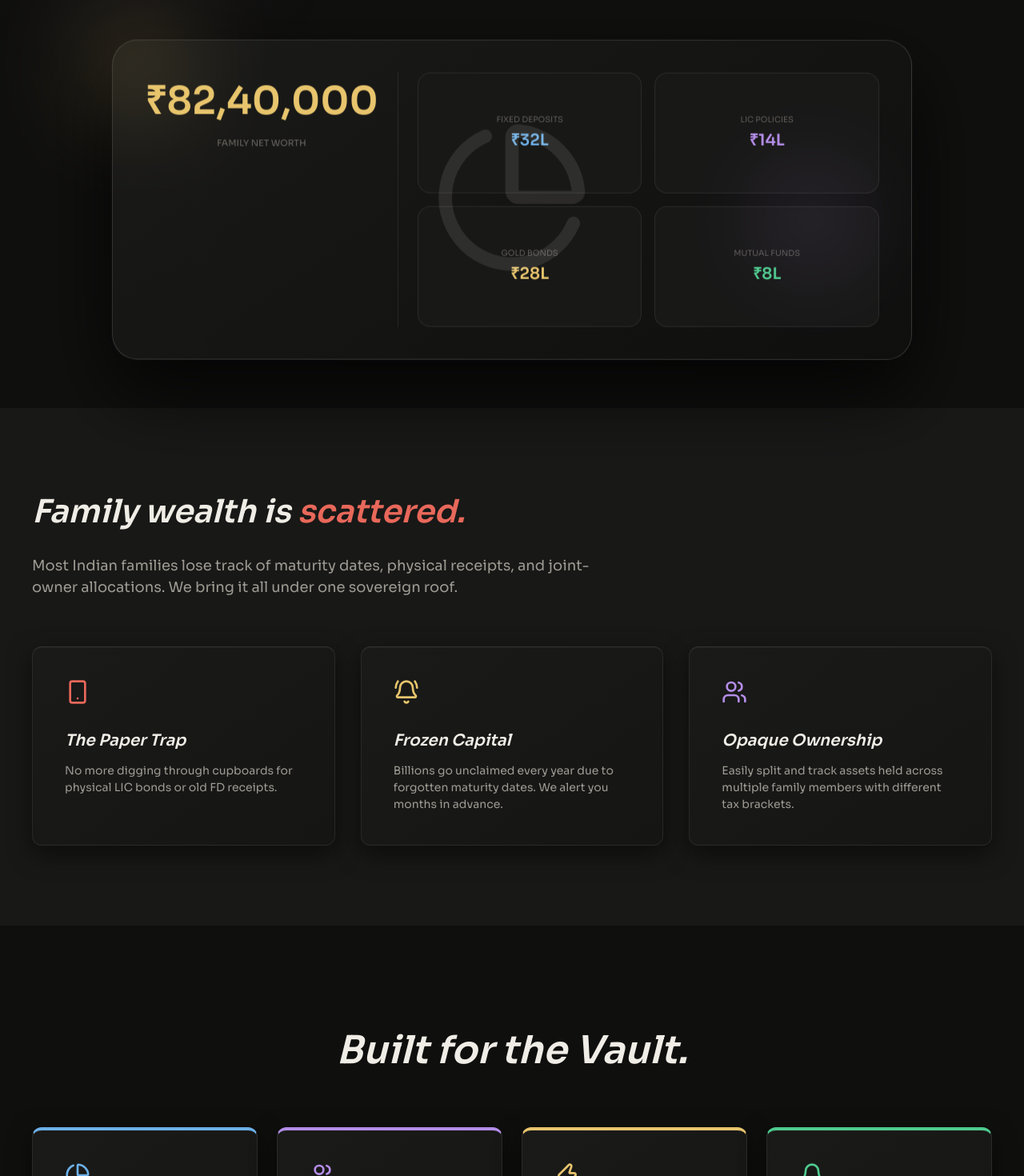
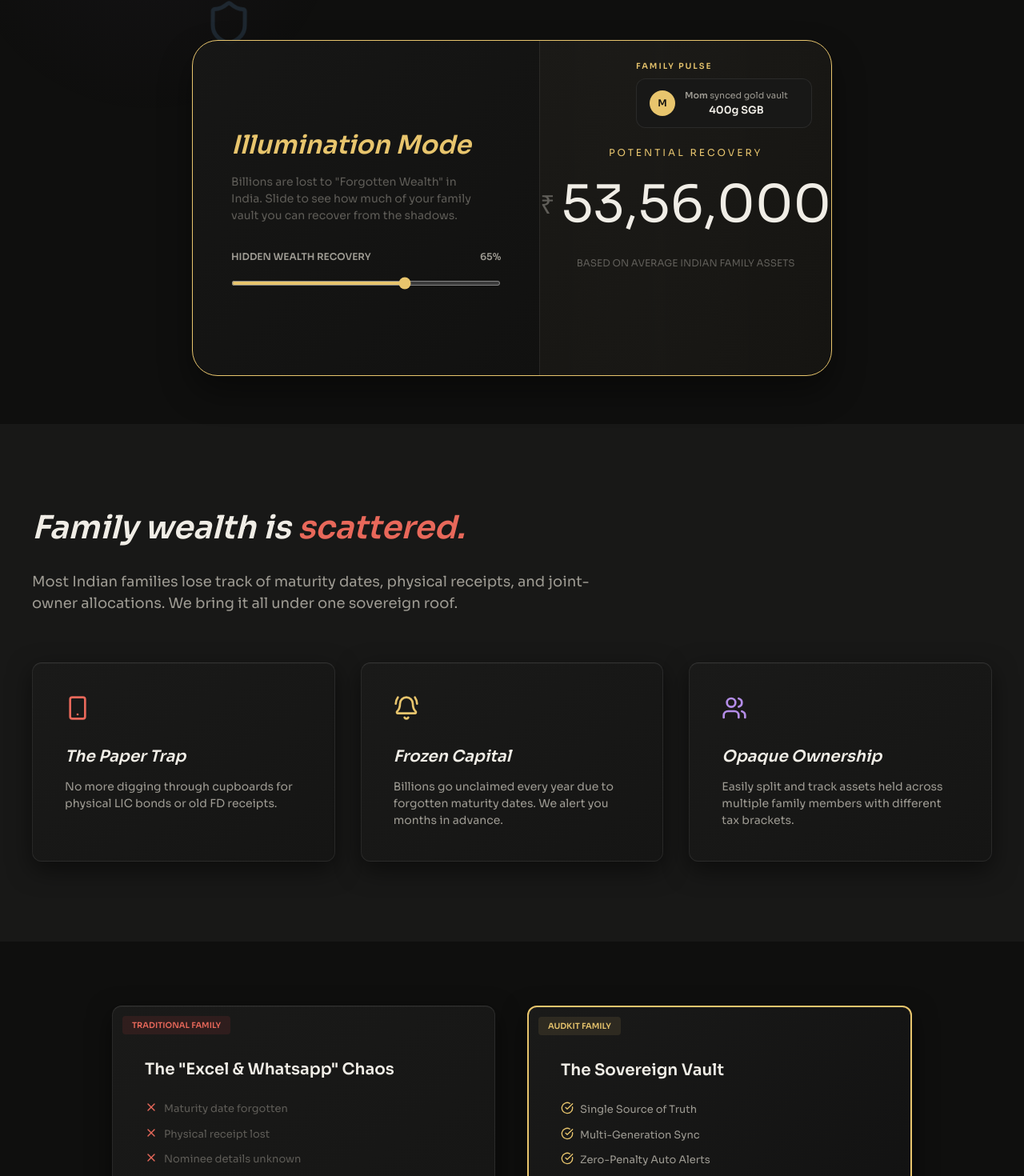
Before and after one commit to 0xdarrt/Audkit, a React (Vite) app: page / in a window 1280 px wide. Shown: the part 567-2037 px from the top of the page at 80% size. Built offline with nearby package versions, Linux system fonts and the light colour scheme; no server answers.

Commit message:
Feat: Remastered Interactive 3D Landing Page & Wealth Projector

```diff
--- a/src/index.css
+++ b/src/index.css
@@ -117,6 +117,43 @@ body {
 .interactive-card:hover {
   transform: translateY(-8px) scale(1.02);
   filter: brightness(1.1);
+}
+
+/* 3D Interactivity Utilities */
+.perspective-1000 {
+  perspective: 1000px;
+}
+
+.tilt-card {
+  transition: transform 0.1s ease-out, box-shadow 0.3s ease;
+  transform-style: preserve-3d;
+}
+
+.tilt-card:hover {
+  box-shadow: 0 45px 100px rgba(0, 0, 0, 0.6);
+}
+
+@keyframes shimmer {
+  0% { background-position: -200% 0; }
+  100% { background-position: 200% 0; }
+}
+
+.shimmer-bg {
+  background: linear-gradient(90deg, rgba(255,255,255,0) 0%, rgba(255,255,255,0.05) 50%, rgba(255,255,255,0) 100%);
+  background-size: 200% 100%;
+  animation: shimmer 3s infinite linear;
+}
+
+@keyframes pulse-ring {
+  0% { transform: scale(0.33); opacity: 0; }
+  80%, 100% { opacity: 0; }
+}
+
+.glow-ring {
+  position: absolute;
+  border: 4px solid var(--accent);
+  border-radius: 50%;
+  animation: pulse-ring 2s cubic-bezier(0.215, 0.61, 0.355, 1) infinite;
 }
 
 /* Layout */
--- a/src/pages/Landing.jsx
+++ b/src/pages/Landing.jsx
@@ -3,8 +3,12 @@ import { useNavigate } from 'react-router-dom';
 import {
   ArrowRight, Shield, Zap, Users, PieChart,
   ChevronDown, Bell, CheckCircle, Smartphone,
-  HelpCircle, Star, Lock, BellRing
+  HelpCircle, Star, Lock, BellRing, Wallet, X
 } from 'lucide-react';
+
+const fmtMoney = (val) => {
+  return new Intl.NumberFormat('en-IN').format(val);
+};
 
 const useScrollReveal = () => {
   const [revealed, setRevealed] = useState([]);
@@ -33,6 +37,34 @@ export default function Landing() {
   const revealed = useScrollReveal();
   const [activeFaq, setActiveFaq] = useState(null);
 
+  // Interactive Interactivity States
+  const [recoverySlider, setRecoverySlider] = useState(65); // % of recovered wealth
+  const [tiltStyle, setTiltStyle] = useState({ transform: 'rotateX(0deg) rotateY(0deg)' });
+  const [pulseIndex, setPulseIndex] = useState(0);
+
+  const handleMouseMove = (e) => {
+    const { clientX, clientY, currentTarget } = e;
+    const { left, top, width, height } = currentTarget.getBoundingClientRect();
+    const x = (clientX - left) / width - 0.5;
+    const y = (clientY - top) / height - 0.5;
+    setTiltStyle({ transform: `rotateX(${y * -15}deg) rotateY(${x * 15}deg)` });
+  };
+
+  const resetTilt = () => setTiltStyle({ transform: 'rotateX(0deg) rotateY(0deg)' });
+
+  // Mock Family Activity Feed
+  const activityFeed = [
+    { user: 'Papa', action: 'added generic FD', val: '₹12,40,000', time: '2m ago' },
+    { user: 'System', action: 'maturity alert sent for', val: 'LIC Bond B-4', time: '12m ago' },
+    { user: 'Mom', action: 'synced gold vault', val: '400g SGB', time: '1h ago' },
+    { user: 'Audkit AI', action: 'analyzed leakage', val: '₹4,500 Saved', time: 'Just Now' }
+  ];
+
+  useEffect(() => {
+    const timer = setInterval(() => setPulseIndex(p => (p + 1) % activityFeed.length), 3000);
+    return () => clearInterval(timer);
+  }, []);
+
   const isVisible = (id) => revealed.includes(id);
 
   const features = [
@@ -48,6 +80,11 @@ export default function Landing() {
       {/* 3D Static Background Ornament */}
       <div style={{ position: 'fixed', top: '-10%', right: '-5%', width: '600px', height: '600px', background: 'radial-gradient(circle, rgba(232, 197, 109, 0.05) 0%, transparent 70%)', zIndex: 0, pointerEvents: 'none' }}></div>
       <div style={{ position: 'fixed', bottom: '10%', left: '-5%', width: '500px', height: '500px', background: 'radial-gradient(circle, rgba(180, 141, 232, 0.03) 0%, transparent 70%)', zIndex: 0, pointerEvents: 'none' }}></div>
+
+      {/* Floating Parallax Assets */}
+      <div className="floating" style={{ position: 'absolute', top: '15%', left: '10%', opacity: 0.2, zIndex: 0 }}><Wallet size={80} color="var(--accent)" /></div>
+      <div className="floating" style={{ position: 'absolute', top: '45%', right: '15%', opacity: 0.1, zIndex: 0, animationDelay: '1s' }}><PieChart size={120} color="var(--purple)" /></div>
+      <div className="floating" style={{ position: 'absolute', bottom: '20%', left: '20%', opacity: 0.15, zIndex: 0, animationDelay: '2s' }}><Shield size={60} color="var(--blue)" /></div>
 
       {/* Floating Navbar */}
       <nav style={{
@@ -109,37 +146,66 @@ export default function Landing() {
           </div>
         </div>
 
-        {/* 3D Visual Mockup Placeholder */}
-        <div className={`floating reveal-section ${isVisible('hero') ? 'reveal-up' : ''}`} id="hero-img" style={{
-          marginTop: '80px', width: '100%', maxWidth: '1000px', height: '400px',
-          background: 'linear-gradient(145deg, #1a1a19, #0f0f0e)',
-          borderRadius: '32px', border: '1px solid var(--border2)',
-          position: 'relative', boxShadow: '0 40px 100px rgba(0,0,0,0.8)'
-        }}>
-           <div style={{ position: 'absolute', top: '50%', left: '50%', transform: 'translate(-50%, -50%)', opacity: 0.1 }}>
-              <PieChart size={200} />
-           </div>
-           {/* Abstract 3D Shapes */}
-           <div style={{ position: 'absolute', top: '-30px', left: '-30px', width: '120px', height: '120px', background: 'var(--accent)', borderRadius: '24px', filter: 'blur(60px)', opacity: 0.2 }}></div>
-           <div style={{ position: 'absolute', bottom: '100px', right: '50px', width: '150px', height: '150px', background: 'var(--purple)', borderRadius: '50%', filter: 'blur(50px)', opacity: 0.1 }}></div>
+        {/* INTERACTIVE WEALTH PROJECTOR (REPLACES NET WORTH) */}
+        <div
+          className={`perspective-1000 reveal-section ${isVisible('hero') ? 'reveal-up' : ''}`}
+          id="hero-projector"
+          onMouseMove={handleMouseMove}
+          onMouseLeave={resetTilt}
+          style={{ marginTop: '80px', width: '100%', display: 'flex', justifyContent: 'center' }}
+        >
+           <div className="tilt-card glass-panel" style={{
+             width: '100%', maxWidth: '800px', height: '420px',
+             background: 'linear-gradient(135deg, rgba(24, 24, 23, 0.95), rgba(15, 15, 14, 0.98))',
+             borderRadius: '32px', border: '1px solid var(--accent)',
+             position: 'relative', overflow: 'hidden', display: 'flex', ...tiltStyle
+           }}>
+              {/* Animated Pulse Feed in Top Right */}
+              <div style={{ position: 'absolute', top: '24px', right: '24px', zIndex: 10 }}>
+                 <div className="card-value" style={{ fontSize: '10px', color: 'var(--accent)', letterSpacing: '2px', display: 'flex', alignItems: 'center', gap: '8px', marginBottom: '8px' }}>
+                    <div className="glow-ring" style={{ width: '12px', height: '12px' }}></div> FAMILY PULSE
+                 </div>
+                 <div className="fade-in" key={pulseIndex} style={{ background: 'var(--bg2)', padding: '12px 16px', borderRadius: '12px', border: '1px solid var(--border)', display: 'flex', gap: '12px', alignItems: 'center', width: '220px' }}>
+                    <div style={{ width: '32px', height: '32px', borderRadius: '50%', background: 'var(--accent)', color: 'var(--bg)', display: 'flex', alignItems: 'center', justifyContent: 'center', fontSize: '12px', fontWeight: 'bold' }}>
+                      {activityFeed[pulseIndex].user[0]}
+                    </div>
+                    <div>
+                      <div style={{ fontSize: '11px', color: 'var(--text2)' }}><b>{activityFeed[pulseIndex].user}</b> {activityFeed[pulseIndex].action}</div>
+                      <div style={{ fontSize: '13px', fontWeight: 'bold' }}>{activityFeed[pulseIndex].val}</div>
+                    </div>
+                 </div>
+              </div>
 
-           <div style={{ display: 'flex', padding: '40px', gap: '24px', height: '100%' }}>
-              <div style={{ flex: 1, borderRight: '1px solid var(--border)', paddingRight: '24px' }}>
-                 <div className="card-value" style={{ fontSize: '48px', marginBottom: '8px', color: 'var(--accent)' }}>₹82,40,000</div>
-                 <div className="label" style={{ color: 'var(--text3)' }}>FAMILY NET WORTH</div>
+              {/* Main Recovery UI */}
+              <div style={{ flex: 1, padding: '48px', display: 'flex', flexDirection: 'column', justifyContent: 'center', textAlign: 'left' }}>
+                  <h3 className="section-title" style={{ fontSize: '32px', color: 'var(--accent)', marginBottom: '12px' }}>Illumination Mode</h3>
+                  <p style={{ color: 'var(--text3)', fontSize: '14px', maxWidth: '300px', marginBottom: '32px' }}>Billions are lost to "Forgotten Wealth" in India. Slide to see how much of your family vault you can recover from the shadows.</p>
+
+                  <div style={{ width: '100%', maxWidth: '350px' }}>
+                    <div style={{ display: 'flex', justifyContent: 'space-between', marginBottom: '12px', fontSize: '12px', color: 'var(--text2)', fontWeight: 'bold' }}>
+                      <span>HIDDEN WEALTH RECOVERY</span>
+                      <span>{recoverySlider}%</span>
+                    </div>
+                    <input
+                      type="range" min="0" max="100"
+                      value={recoverySlider}
+                      onChange={(e) => setRecoverySlider(e.target.value)}
+                      style={{ width: '100%', height: '6px', background: 'var(--bg2)', borderRadius: '5px', accentColor: 'var(--accent)', cursor: 'pointer' }}
+                    />
+                  </div>
               </div>
-              <div style={{ flex: 2, display: 'grid', gridTemplateColumns: '1fr 1fr', gap: '16px' }}>
-                 {[
-                   { label: 'Fixed Deposits', val: '₹32L', color: 'var(--blue)' },
-                   { label: 'LIC Policies', val: '₹14L', color: 'var(--purple)' },
-                   { label: 'Gold Bonds', val: '₹28L', color: 'var(--accent)' },
-                   { label: 'Mutual Funds', val: '₹8L', color: 'var(--green)' }
-                 ].map((item, i) => (
-                   <div key={i} className="interactive-card" style={{ background: 'var(--bg2)', borderRadius: '16px', padding: '20px', border: '1px solid var(--border)', display: 'flex', flexDirection: 'column', justifyContent: 'center' }}>
-                      <div style={{ fontSize: '10px', color: 'var(--text3)', textTransform: 'uppercase', marginBottom: '4px' }}>{item.label}</div>
-                      <div style={{ fontSize: '20px', fontWeight: 'bold', color: item.color }}>{item.val}</div>
-                   </div>
-                 ))}
+
+              {/* Visual Result Visualization */}
+              <div style={{ flex: 1, background: 'rgba(232, 197, 109, 0.02)', display: 'flex', alignItems: 'center', justifyContent: 'center', borderLeft: '1px solid var(--border)', position: 'relative' }}>
+                  <div className="shimmer-bg" style={{ position: 'absolute', top: 0, left: 0, right: 0, bottom: 0, opacity: 0.3 }}></div>
+                  <div style={{ textAlign: 'center' }}>
+                    <div style={{ fontSize: '12px', color: 'var(--accent)', letterSpacing: '3px', marginBottom: '8px' }}>POTENTIAL RECOVERY</div>
+                    <div className="hero-title" style={{ fontSize: '64px', margin: 0, display: 'flex', alignItems: 'center', justifyContent: 'center', gap: '8px' }}>
+                      <span style={{ fontSize: '32px', color: 'var(--text3)' }}>₹</span>
+                      {fmtMoney(Math.floor(8240000 * (recoverySlider / 100)))}
+                    </div>
+                    <div style={{ color: 'var(--text3)', fontSize: '12px', marginTop: '16px' }}>BASED ON AVERAGE INDIAN FAMILY ASSETS</div>
+                  </div>
               </div>
            </div>
         </div>
@@ -170,6 +236,37 @@ export default function Landing() {
                <h3 className="section-title" id="family-sync">Opaque Ownership</h3>
                <p style={{ color: 'var(--text2)', marginTop: '12px' }}>Easily split and track assets held across multiple family members with different tax brackets.</p>
             </div>
+          </div>
+        </div>
+      </section>
+
+      {/* COMPARISON SLIDER / STORYTELLING */}
+      <section id="comparison" className="reveal-section" style={{ padding: '80px 24px', background: 'var(--bg)' }}>
+        <div style={{ maxWidth: '1000px', margin: '0 auto', display: 'flex', gap: '40px', flexWrap: 'wrap' }}>
+          <div className={`card glass-panel ${isVisible('comparison') ? 'reveal-left' : ''}`} style={{ flex: 1, padding: '40px', position: 'relative', overflow: 'hidden' }}>
+             <div style={{ position: 'absolute', top: 12, left: 12, padding: '4px 12px', background: 'rgba(239, 68, 68, 0.1)', color: 'var(--red)', fontSize: '10px', borderRadius: '4px', fontWeight: 'bold' }}>TRADITIONAL FAMILY</div>
+             <h4 className="section-title" style={{ marginTop: '24px', marginBottom: '24px' }}>The "Excel & Whatsapp" Chaos</h4>
+             <div style={{ display: 'grid', gap: '12px' }}>
+                {['Maturity date forgotten', 'Physical receipt lost', 'Nominee details unknown'].map((t, i) => (
+                  <div key={i} style={{ display: 'flex', gap: '8px', color: 'var(--text3)', fontSize: '13px' }}>
+                    <X size={16} color="var(--red)" /> {t}
+                  </div>
+                ))}
+             </div>
+             <div style={{ marginTop: '32px', height: '80px', border: '1px dashed var(--red)', borderRadius: '12px', display: 'flex', alignItems: 'center', justifyContent: 'center', color: 'var(--red)', fontSize: '11px', opacity: 0.5 }}>₹ LOSS CALCULATED</div>
+          </div>
+
+          <div className={`card ${isVisible('comparison') ? 'reveal-right' : ''}`} style={{ flex: 1, padding: '40px', border: '2px solid var(--accent)', background: 'linear-gradient(135deg, #1a1a19, #111)' }}>
+             <div style={{ position: 'absolute', top: 12, left: 12, padding: '4px 12px', background: 'rgba(232, 197, 109, 0.1)', color: 'var(--accent)', fontSize: '10px', borderRadius: '4px', fontWeight: 'bold' }}>AUDKIT FAMILY</div>
+             <h4 className="section-title" style={{ marginTop: '24px', marginBottom: '24px' }}>The Sovereign Vault</h4>
+             <div style={{ display: 'grid', gap: '12px' }}>
+                {['Single Source of Truth', 'Multi-Generation Sync', 'Zero-Penalty Auto Alerts'].map((t, i) => (
+                  <div key={i} style={{ display: 'flex', gap: '8px', color: 'var(--text2)', fontSize: '13px' }}>
+                    <CheckCircle size={16} color="var(--accent)" /> {t}
+                  </div>
+                ))}
+             </div>
+             <button className="btn-primary" style={{ marginTop: '32px', width: '100%', padding: '12px' }} onClick={() => navigate('/auth')}>Secure Your Vault</button>
           </div>
         </div>
       </section>
```
